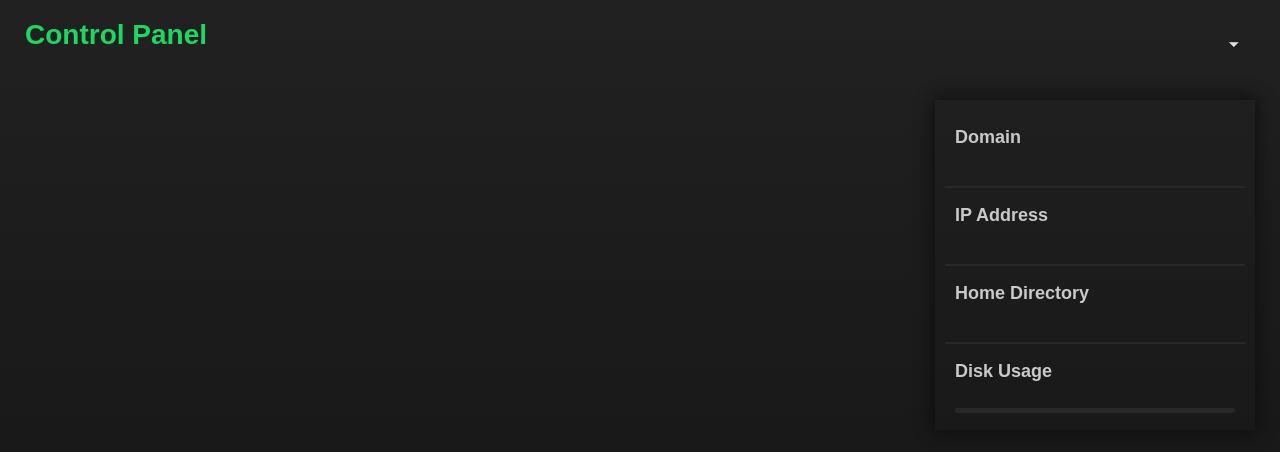
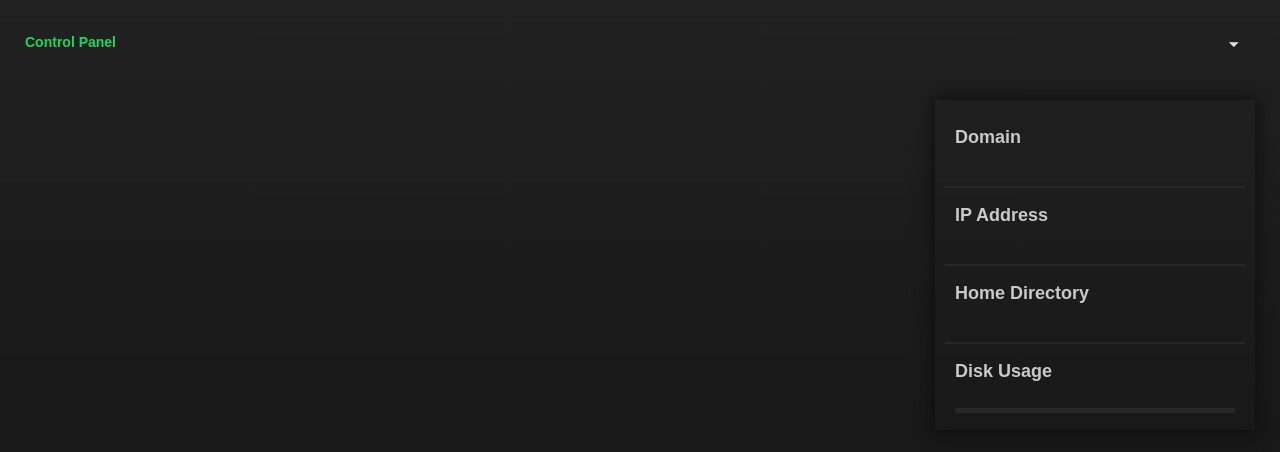
Before and after one commit to Lillious/Node-Webserver, a website with bundled scripts: page src/cpanel/index.html in a window 1280 px wide. Built offline with nearby package versions, Linux system fonts and the light colour scheme; no server answers.

Commit message:
Updated cpanel data

```diff
--- a/src/cpanel/css/style.css
+++ b/src/cpanel/css/style.css
@@ -241,9 +241,7 @@ a:hover {
 }
 
 #title {
-    position: fixed;
-    top: 0;
-    left: 25px;
-    font-size: 28px;
+    float: left;
+    font-size: 14px;
     color: #1ed760;
 }
```
